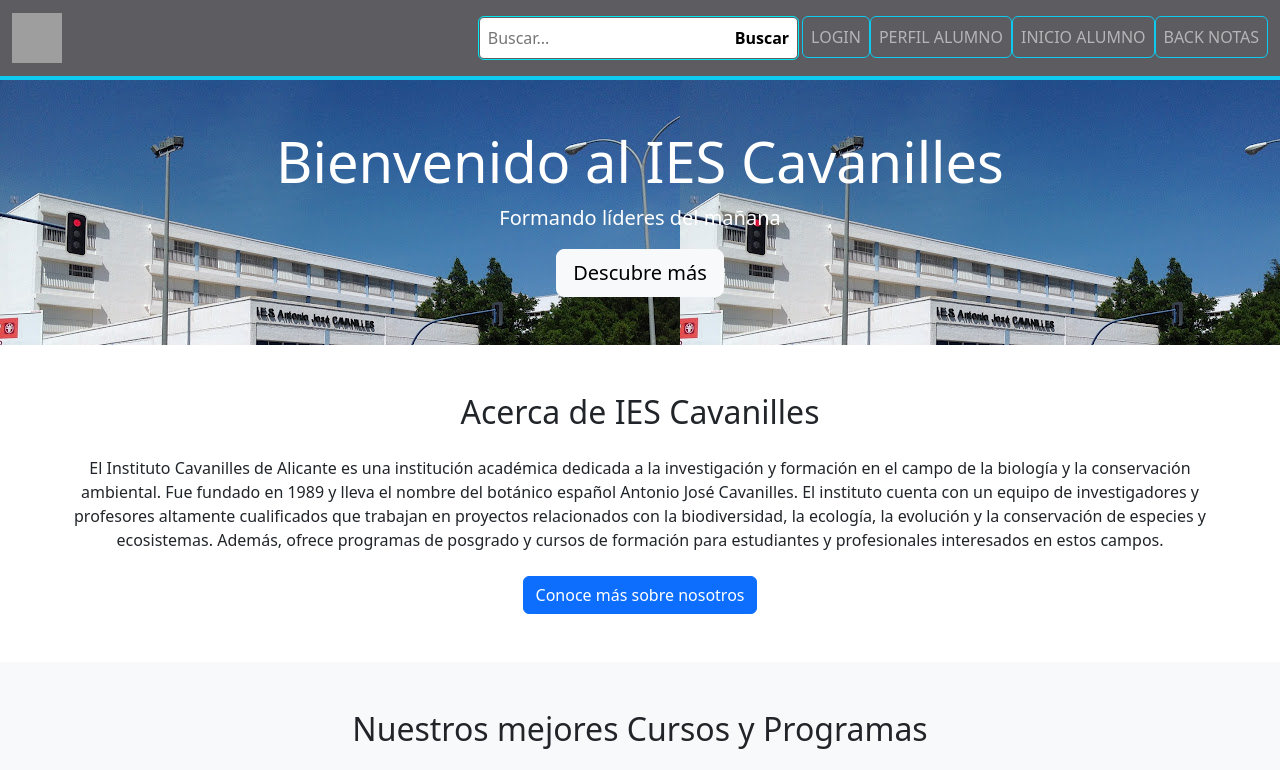
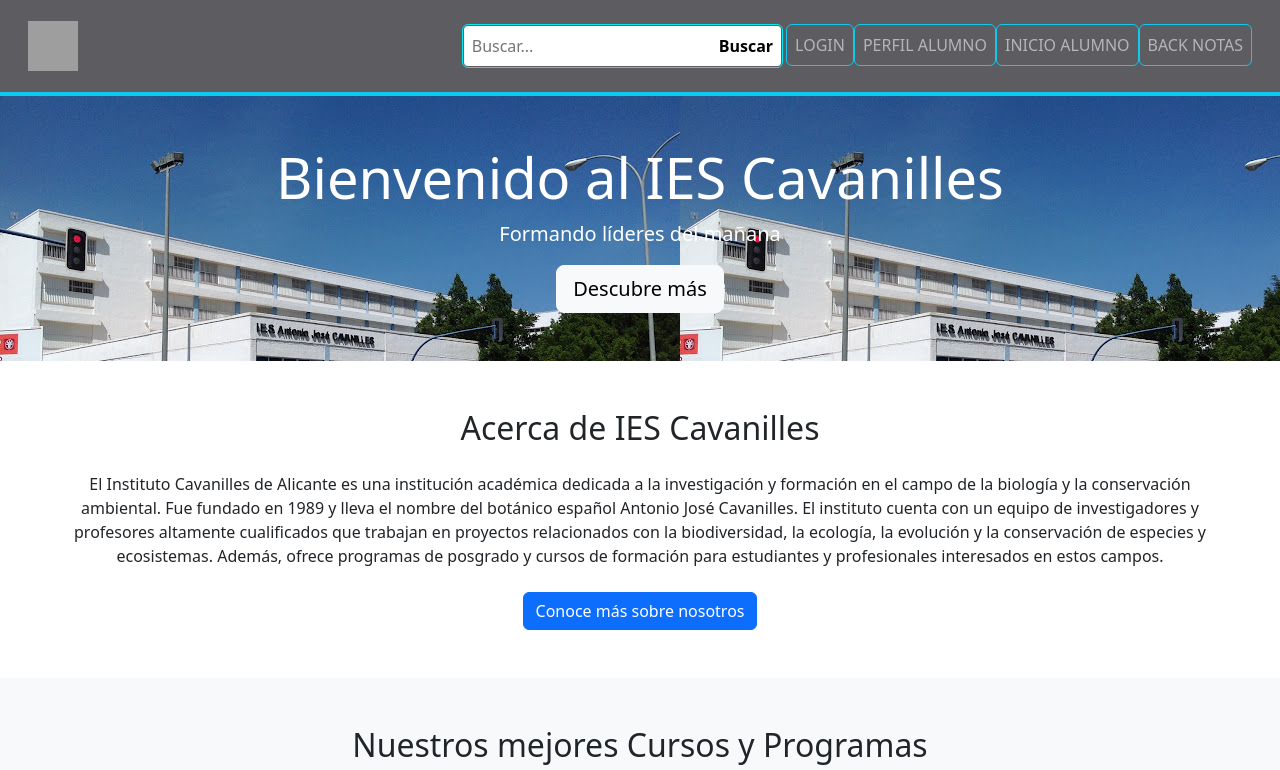
Before and after one commit to zaru420/proyecto_final_angular, an Angular app: page / in a window 1280 px wide. Shown: the top 770 px of the page. Built offline with nearby package versions, Linux system fonts and the light colour scheme; grey boxes are pictures that could not be loaded.

Commit message:
trabajando en arrays

```diff
--- a/src/app/layout/header/header.component.html
+++ b/src/app/layout/header/header.component.html
@@ -1,5 +1,5 @@
 <div class="border-bottom-nav">
-  <nav class="navbar navbar-expand-lg navbar-dark">
+  <nav class="navbar navbar-expand-lg navbar-dark p-3">
     <div class="container-fluid">
 
       <a class="navbar-brand" routerLink="/" title="Mi Logo">
--- /dev/null
+++ b/src/app/pages/home/curso.ts
@@ -0,0 +1,6 @@
+export interface Curso {
+  id: string;
+  nombre: string;
+  descripcion: string;
+  imgUrl: string[];
+}
--- a/src/styles.css
+++ b/src/styles.css
@@ -3,3 +3,7 @@
   --color-secundario: #03e9f4;
   --color-principal: rgb(92, 92, 97);
 }
+
+body {
+  width: 100%;
+}
```
Also changed, not shown: src/app/pages/home/mock-cursos.ts (added, +11 -0 lines).
